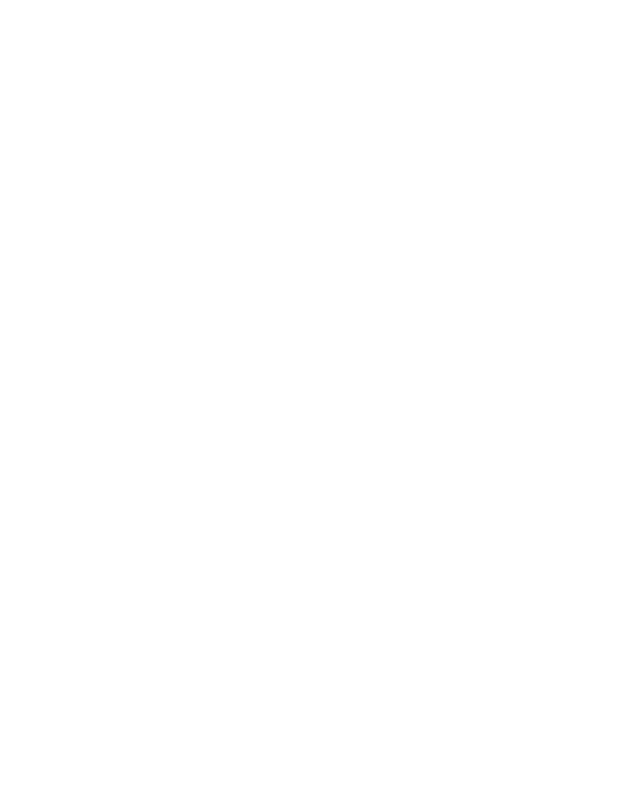
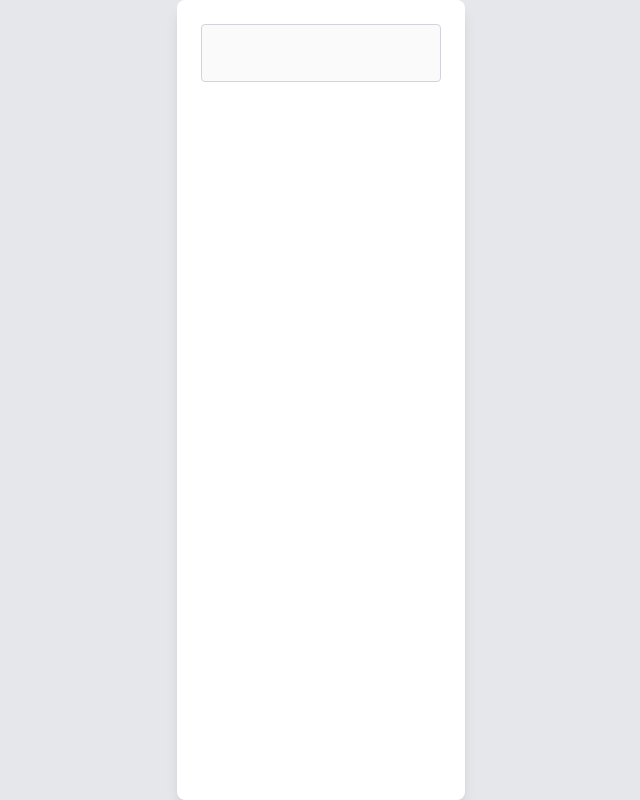
Before and after one commit to Azar-02/Calculator_Js, a plain HTML site: page index.html in a window 1280 px wide. Shown: the whole page, without its empty margins (319-959 px from the left). Drawn offline with nearby package versions, Linux system fonts and the light colour scheme.

Commit message:
Update index.html

```diff
--- a/index.html
+++ b/index.html
@@ -3,9 +3,16 @@
 <head>
     <meta charset="UTF-8">
     <meta name="viewport" content="width=device-width, initial-scale=1.0">
-    <title>Document</title>
+    <title>Calculator</title>
+    <script src="https://cdn.tailwindcss.com"></script>
 </head>
-<body>
+<body class="flex item-center justify-center h-screen bg-gray-200">
+
+    <div class="bg-white p-6 rounded-lg shadow-lg w-72">
+        <input type="text" id="display" class="w-full p-3 text-right text-2xl border border-gray-300 rounded" disabled>
+
+        <div class="grid grid-cols-4 gap-2 mt-4"></div>
+    </div>
 
 </body>
 </html>
```
